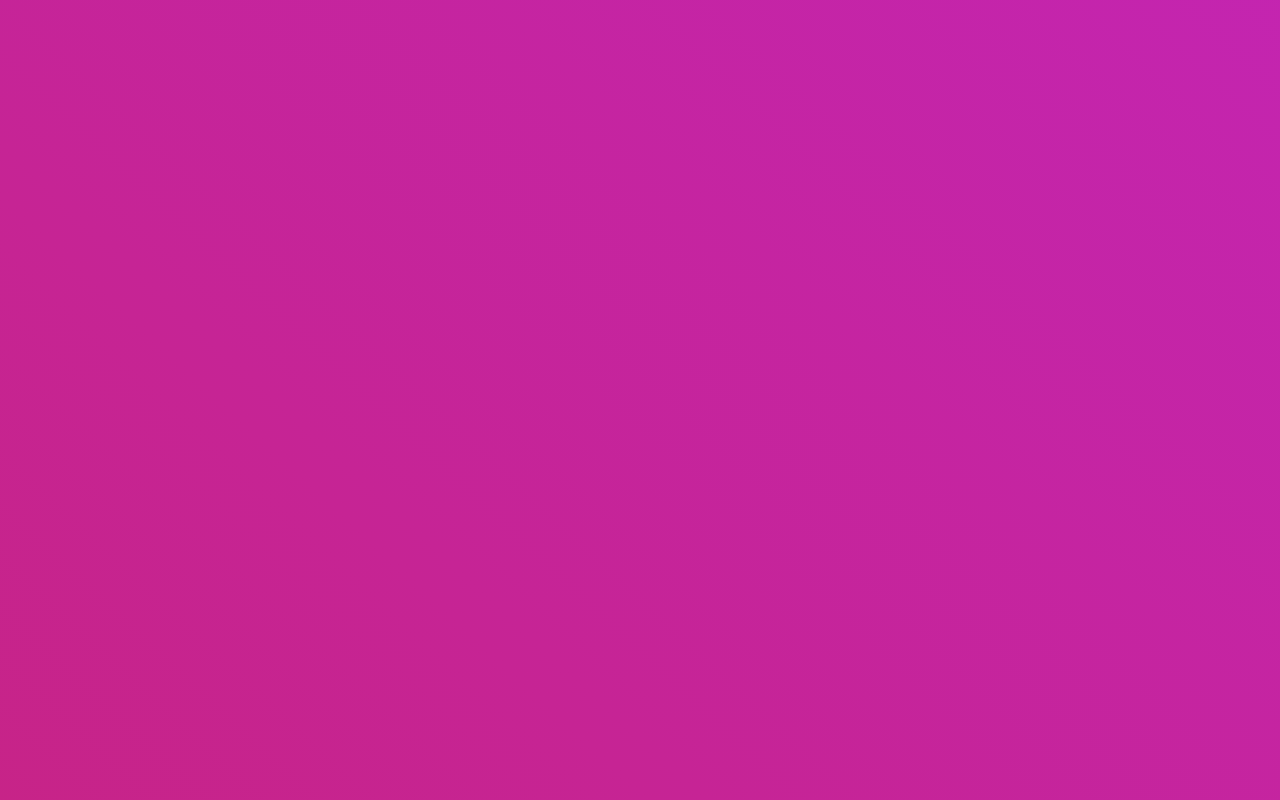
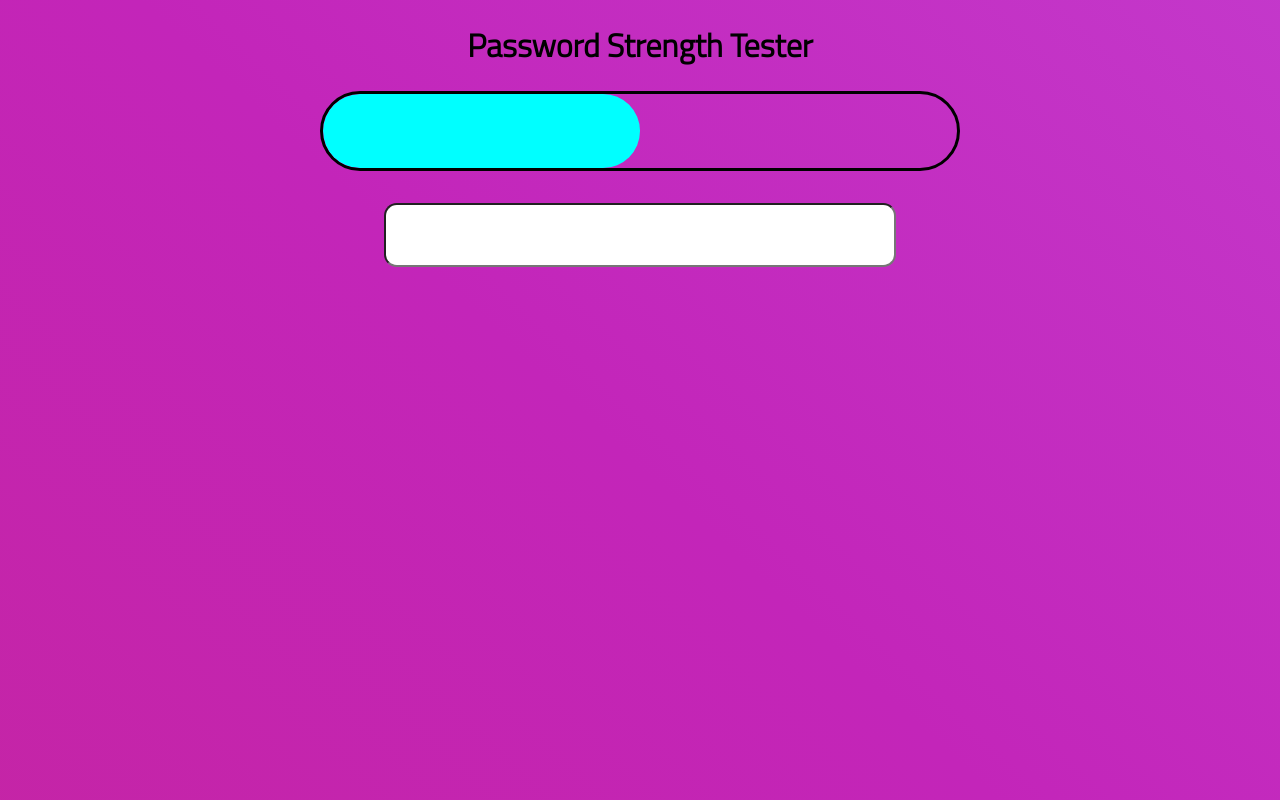
Before and after one commit to stefanomusicman/password-strength-verification, a Next.js app: page / in a window 1280 px wide. Built offline with nearby package versions, Linux system fonts and the light colour scheme.

Commit message:
elements have been layed out

```diff
--- /dev/null
+++ b/Components/StrengthTester.module.css
@@ -0,0 +1,36 @@
+.primary {
+    display: flex;
+    flex-direction: column;
+    align-items: center;
+    width: 100vw;
+}
+
+.strengthBar {
+    width: 50%;
+    height: 5rem;
+    border: 0.2rem black solid;
+    border-radius: 10rem;
+    overflow: hidden;
+}
+
+.filler {
+    width: 50%;
+    height: 100%;
+    background-color: aqua;
+    border-radius: 5rem;
+}
+
+.inputBar {
+    width: 40%;
+    height: 4rem;
+    margin-top: 2rem;
+    text-align: center;
+    font-size: 2rem;
+    border-radius: 0.8rem;
+}
+
+.feedback {
+    display: flex;
+    flex-direction: column;
+    width: 50%;
+}
--- /dev/null
+++ b/Components/StrengthTester.tsx
@@ -0,0 +1,17 @@
+import styles from './StrengthTester.module.css';
+
+const StrengthTester = () => {
+    return(
+        <div className={styles.primary}>
+            <div className={styles.strengthBar}>
+                <div className={styles.filler}/>
+            </div>
+            <input className={styles.inputBar} type='text'/>
+            <div className={styles.feedback}>
+
+            </div>
+        </div>
+    )
+}
+
+export default StrengthTester;
--- a/ParticlesBackground/ParticlesBackground.tsx
+++ b/ParticlesBackground/ParticlesBackground.tsx
@@ -1,3 +1,4 @@
+import React from 'react';
 import Particles from 'react-tsparticles';
 import ParticlesConfig from './ParticlesConfig';
 
--- a/pages/_document.tsx
+++ b/pages/_document.tsx
@@ -8,6 +8,7 @@ class MyDocument extends Document {
           <link rel="manifest" href="/manifest.json" />
           <link rel="apple-touch-icon" href="/icon.png"></link>
           <meta name="theme-color" content="#fff" />
+          <title>Password Strength Tester</title>
         </Head>
         <body>
           <Main />
--- a/pages/index.tsx
+++ b/pages/index.tsx
@@ -1,14 +1,17 @@
+import { Fragment } from 'react'
 import type { NextPage } from 'next'
-import ParticlesBackground from '../ParticlesBackground/ParticlesBackground'
-// import Head from 'next/head'
-// import Image from 'next/image'
+import Head from 'next/head'
 import styles from '../styles/Home.module.css'
+import StrengthTester from '../Components/StrengthTester'
 
 const Home: NextPage = () => {
   return (
-    <div className={styles.container}>
-      <ParticlesBackground />
-    </div>
+    <Fragment>
+      <div className={styles.main}>
+        <h1 className={styles.title}>Password Strength Tester</h1>
+        <StrengthTester />
+      </div>
+    </Fragment>
   )
 }
 
--- a/styles/Home.module.css
+++ b/styles/Home.module.css
@@ -1,116 +1,11 @@
-.container {
-  padding: 0 2rem;
-}
-
 .main {
-  min-height: 100vh;
-  padding: 4rem 0;
-  flex: 1;
+  height: 100vh;
   display: flex;
   flex-direction: column;
-  justify-content: center;
   align-items: center;
 }
 
-.footer {
-  display: flex;
-  flex: 1;
-  padding: 2rem 0;
-  border-top: 1px solid #eaeaea;
-  justify-content: center;
-  align-items: center;
+.title {
+  color: black;
+  font-family: 'Titillium Web';
 }
-
-.footer a {
-  display: flex;
-  justify-content: center;
-  align-items: center;
-  flex-grow: 1;
-}
-
-.title a {
-  color: #0070f3;
-  text-decoration: none;
-}
-
-.title a:hover,
-.title a:focus,
-.title a:active {
-  text-decoration: underline;
-}
-
-.title {
-  margin: 0;
-  line-height: 1.15;
-  font-size: 4rem;
-}
-
-.title,
-.description {
-  text-align: center;
-}
-
-.description {
-  margin: 4rem 0;
-  line-height: 1.5;
-  font-size: 1.5rem;
-}
-
-.code {
-  background: #fafafa;
-  border-radius: 5px;
-  padding: 0.75rem;
-  font-size: 1.1rem;
-  font-family: Menlo, Monaco, Lucida Console, Liberation Mono, DejaVu Sans Mono,
-    Bitstream Vera Sans Mono, Courier New, monospace;
-}
-
-.grid {
-  display: flex;
-  align-items: center;
-  justify-content: center;
-  flex-wrap: wrap;
-  max-width: 800px;
-}
-
-.card {
-  margin: 1rem;
-  padding: 1.5rem;
-  text-align: left;
-  color: inherit;
-  text-decoration: none;
-  border: 1px solid #eaeaea;
-  border-radius: 10px;
-  transition: color 0.15s ease, border-color 0.15s ease;
-  max-width: 300px;
-}
-
-.card:hover,
-.card:focus,
-.card:active {
-  color: #0070f3;
-  border-color: #0070f3;
-}
-
-.card h2 {
-  margin: 0 0 1rem 0;
-  font-size: 1.5rem;
-}
-
-.card p {
-  margin: 0;
-  font-size: 1.25rem;
-  line-height: 1.5;
-}
-
-.logo {
-  height: 1em;
-  margin-left: 0.5rem;
-}
-
-@media (max-width: 600px) {
-  .grid {
-    width: 100%;
-    flex-direction: column;
-  }
-}
--- a/styles/globals.css
+++ b/styles/globals.css
@@ -1,3 +1,5 @@
+@import url('https://fonts.googleapis.com/css2?family=Titillium+Web:wght@300&display=swap');
+
 html,
 body {
   padding: 0;
@@ -8,10 +10,8 @@ body {
   background-color: #c92370;
   background-image: linear-gradient(43deg, #c92370 0%, #c325b9 46%, #c570ff 100%);
   background-size: 400% 400%;
-  animation: gradient 8s ease infinite;
+  animation: gradient 12s ease infinite;
   height: 100vh;
-
-
 }
 
 @keyframes gradient {
```
